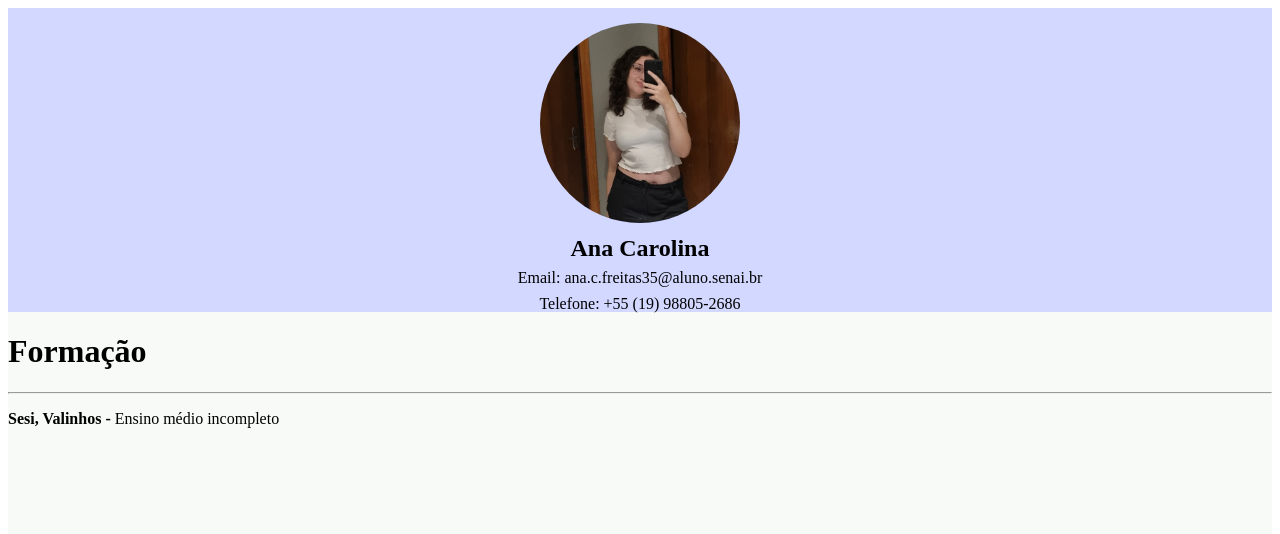
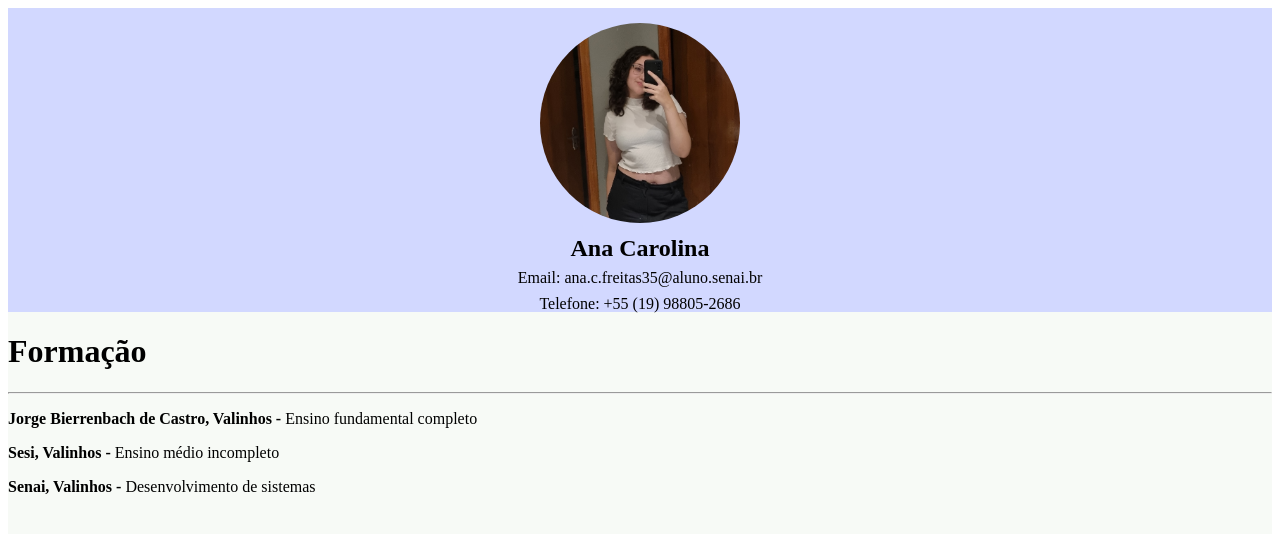
Before and after one commit to AnaCarolinaFreitas/meu-curriculo, a plain HTML site: page index.html in a window 1280 px wide. Drawn offline with Linux system fonts and the light colour scheme.

Commit message:
feat: add Formation information

```diff
--- a/index.html
+++ b/index.html
@@ -50,7 +50,9 @@
         <div class="Formacao">
             <h1>Formação</h1>
             <hr>
+            <p><b>Jorge Bierrenbach de Castro, Valinhos -</b> Ensino fundamental completo</p>
             <p><b>Sesi, Valinhos -</b> Ensino médio incompleto</p>
+            <p><b>Senai, Valinhos -</b> Desenvolvimento de sistemas</p>
 
 
         </div>
```
